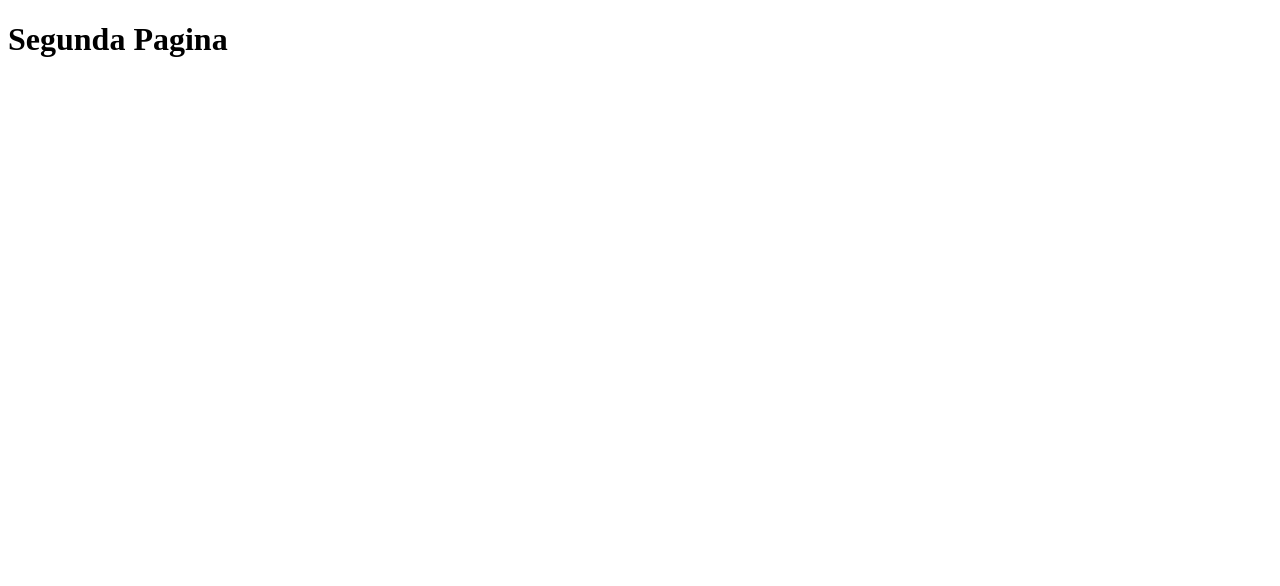
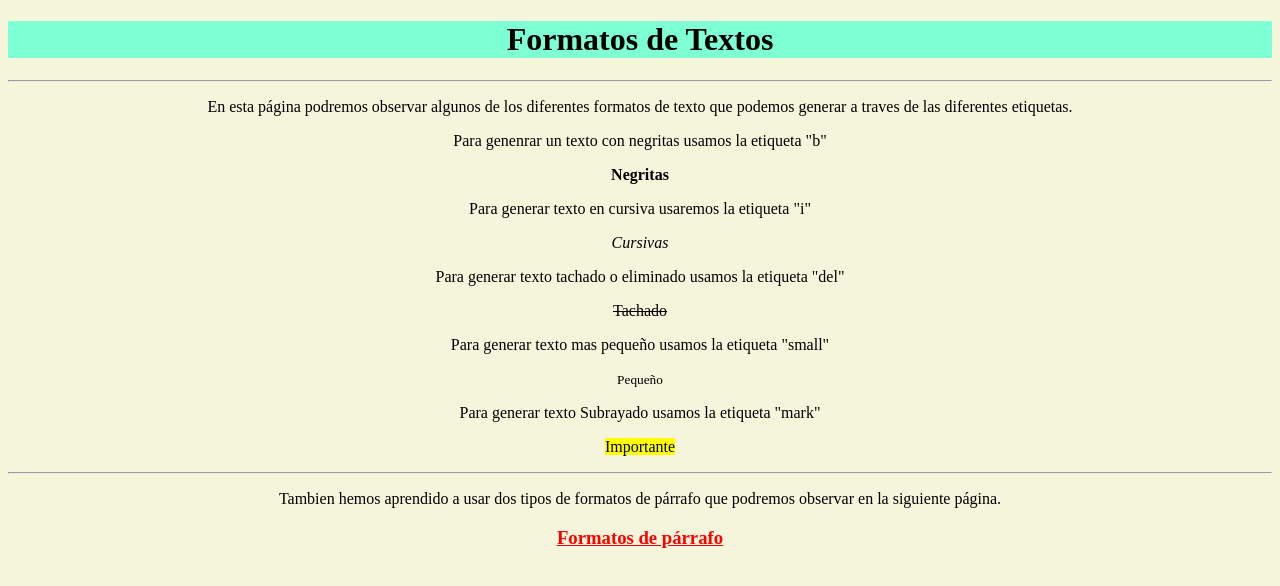
Before and after one commit to Leonard106/Inicio_con_HTML, a plain HTML site: page Segunda_Pagina/index.html in a window 1280 px wide. Drawn offline with Linux system fonts and the light colour scheme.

Commit message:
Se agregan las paginas de Formatos de texto y Formatos de Parrafo

```diff
--- a/Segunda_Pagina/index.html
+++ b/Segunda_Pagina/index.html
@@ -3,10 +3,43 @@
 <head>
     <meta charset="UTF-8">
     <meta name="viewport" content="width=device-width, initial-scale=1.0">
-    <title>Document</title>
-    <link rel="shortcut icon" href="./Media/favicon.ico" type="image/x-icon">
+    <title>Formato de Textos</title>
+     <link rel="shortcut icon" href="./Media/favicon.ico" type="image/x-icon">
 </head>
-<body>
-    <H1>Segunda Pagina</H1>
+<style>
+    h1{
+        background-color: aquamarine;
+    }
+    p{
+        text-align: center;
+    }
+     h3
+    {
+        font-size: 5;
+        color: red;
+    }
+
+</style>
+<body style="background-color: beige;">
+    <H1 style="text-align: center;">Formatos de Textos</H1>
+    <hr>
+    <div>
+    <p>En esta página podremos observar algunos de los diferentes formatos de texto que podemos generar a traves de las diferentes etiquetas.</p>
+    <p> Para genenrar un texto con negritas usamos la etiqueta "b"</p>
+    <p> <b>Negritas</b> </p>
+    <p> Para generar texto en cursiva usaremos la etiqueta "i" </p>
+    <p> <i>Cursivas</i> </p>
+    <p> Para generar texto tachado o eliminado usamos la etiqueta "del"</p>
+    <p> <del>Tachado</del> </p>
+    <p> Para generar texto mas pequeño usamos la etiqueta "small"</p>
+    <p> <small>Pequeño</small> </p>
+    <p> Para generar texto Subrayado usamos la etiqueta "mark"</p>
+    <p> <mark>Importante</mark> </p>
+    </div>
+    <hr>
+    <p>Tambien hemos aprendido a usar dos tipos de formatos de párrafo que podremos observar en la siguiente página.</p>
+    <div style="text-align: center;">
+    <a href="./Tercer_Pagina/index.html"><H3><u>Formatos de párrafo</u></H3></a>
+    </div>
 </body>
 </html>
```
Also changed, not shown: Segunda_Pagina/Tercer_Pagina/index.html (added, +41 -0 lines), index.html (+7 -7 lines), Segunda_Pagina/Media/favicon.ico (added), Segunda_Pagina/Tercer_Pagina/Media/favicon.ico (added).
